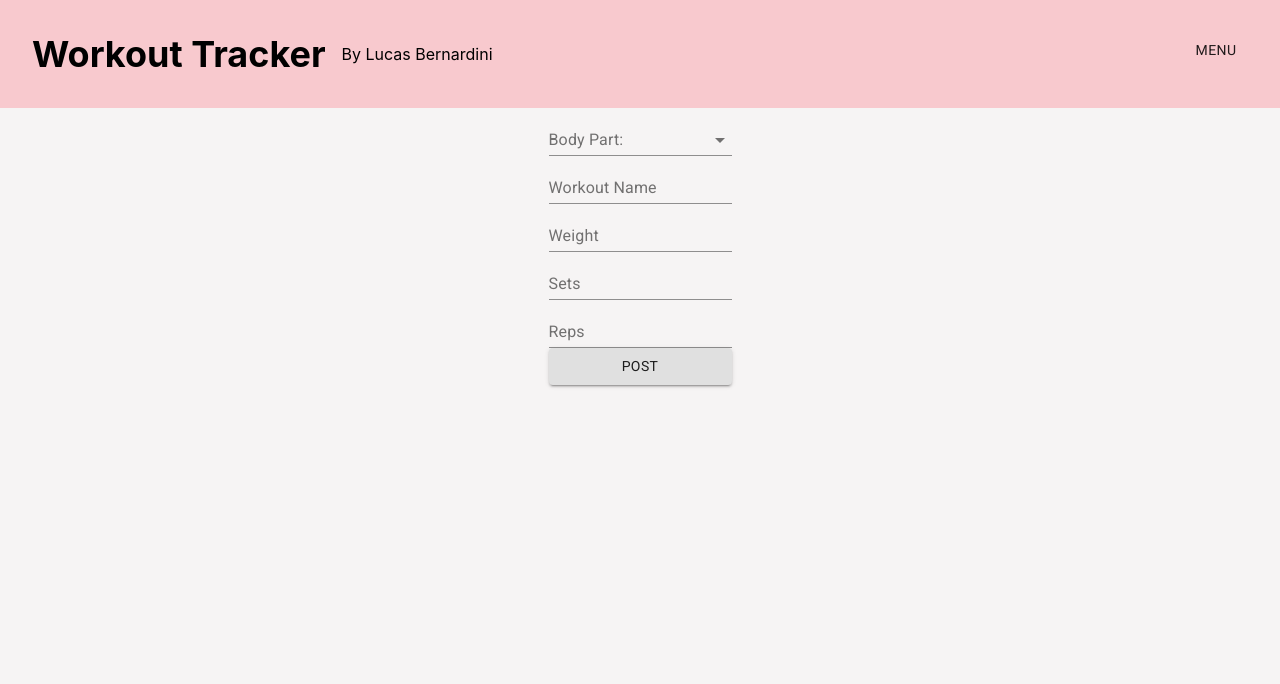
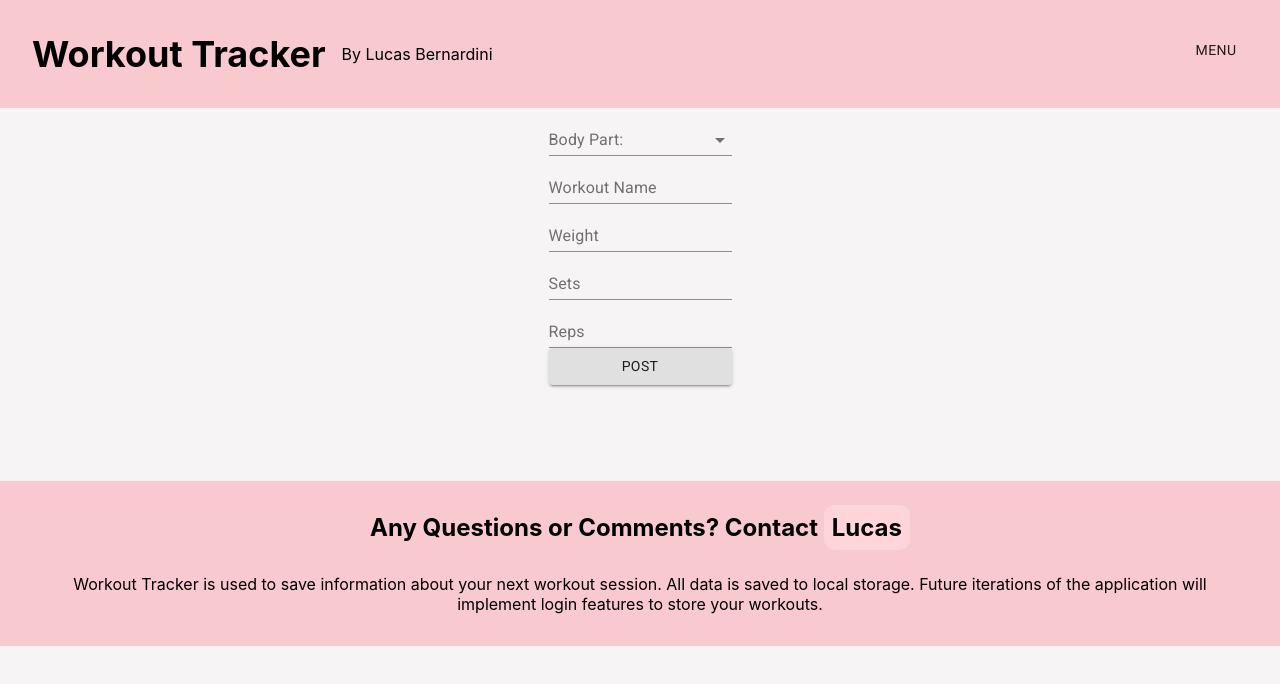
Before and after one commit to LucasBernardini/Workout-Manager, a React (Create React App) app: page / in a window 1280 px wide. Shown: the top 684 px of the page. Built offline with nearby package versions, Linux system fonts and the light colour scheme.

Commit message:
completion of footre

```diff
--- a/src/components/Footer.jsx
+++ b/src/components/Footer.jsx
@@ -1,9 +1,11 @@
 import React from 'react'
+import './styling/footer.scss'
 
 export default function Footer() {
     return (
-        <div>
-
+        <div className="footer">
+        <h2 className="footer__head">Any Questions or Comments? Contact <a className="link" href="mailto:lucas.bernardini97@gmail.com">Lucas</a></h2>
+            <p className="footer__p">Workout Tracker is used to save information about your next workout session. All data is saved to local storage. Future iterations of the application will implement login features to store your workouts.</p>
         </div>
     )
 }
--- a/src/components/styling/footer.scss
+++ b/src/components/styling/footer.scss
@@ -0,0 +1,26 @@
+@import './variables';
+
+.footer{
+    background-color: $pink;
+    padding: 2rem;
+    margin-top: 6rem;
+    &__head{
+        margin: 0;
+        padding-bottom: 2rem;
+    }
+    &__p{
+        margin: 0;
+    }
+}
+
+.link{
+    text-decoration: none;
+    color: inherit;
+    padding: .5rem;
+    background-color: #ffd5da;
+    border-radius: 10px;
+    &:hover{
+        background-color: #ffd5daa1;
+        color: $grey;
+    }
+}
```
